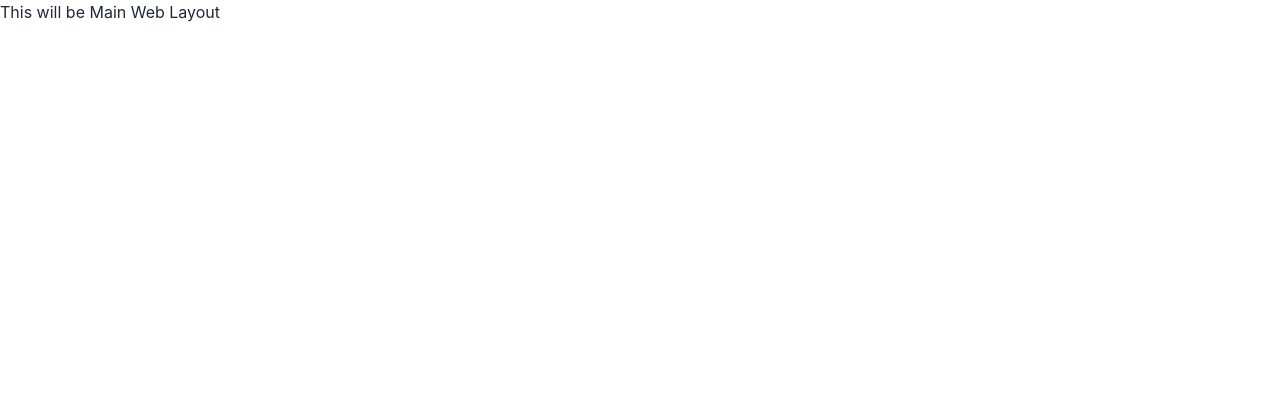
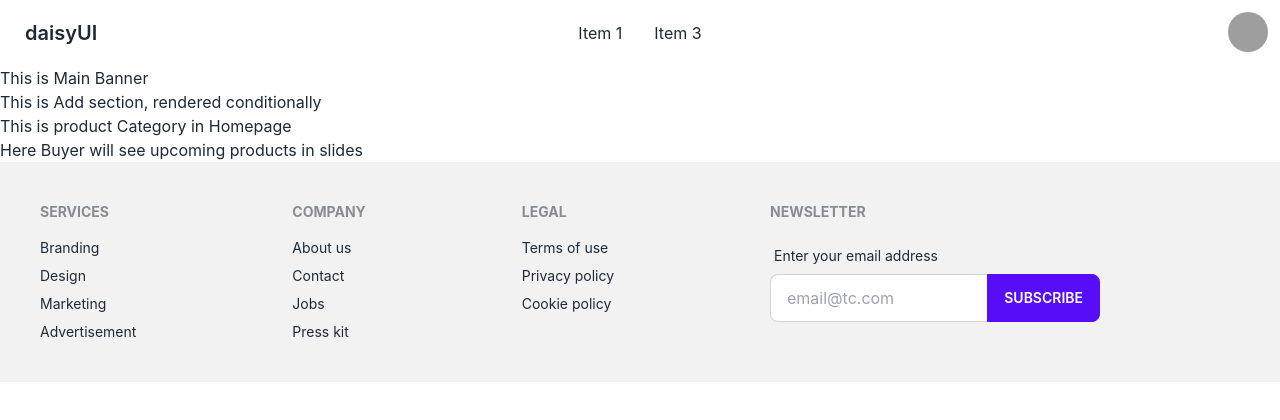
Before and after one commit to arifuddinraihan/time-craft-client, a React (Create React App) app: page / in a window 1280 px wide. Shown: the top 420 px of the page. Built offline with nearby package versions, Linux system fonts and the light colour scheme; no server answers; grey boxes are pictures that could not be loaded; the HTML template or start-up script is replaced by a standard one.

Commit message:
addes navbar, banner, adSection, category section, upcoming product section, footer with newsletter

```diff
--- a/src/Layouts/MainLayout/MainLayout.js
+++ b/src/Layouts/MainLayout/MainLayout.js
@@ -1,9 +1,14 @@
 import React from 'react';
+import { Outlet } from 'react-router-dom';
+import Footer from '../../Pages/Shared/Footer/Footer';
+import Navbar from '../../Pages/Shared/Navbar/Navbar';
 
 const MainLayout = () => {
     return (
         <div>
-            <h2>This will be Main Web Layout</h2>
+            <Navbar></Navbar>
+            <Outlet></Outlet>
+            <Footer></Footer>
         </div>
     );
 };
--- /dev/null
+++ b/src/Pages/HomePage/AdSection/AdSection.js
@@ -0,0 +1,11 @@
+import React from 'react';
+
+const AdSection = () => {
+    return (
+        <div>
+            <h2>This is Add section, rendered conditionally</h2>
+        </div>
+    );
+};
+
+export default AdSection;
--- /dev/null
+++ b/src/Pages/HomePage/CategorySection/CategorySection.js
@@ -0,0 +1,11 @@
+import React from 'react';
+
+const CategorySection = () => {
+    return (
+        <div>
+            <h2>This is product Category in Homepage</h2>
+        </div>
+    );
+};
+
+export default CategorySection;
--- /dev/null
+++ b/src/Pages/HomePage/HomePageLayout/HomePageLayout.js
@@ -0,0 +1,18 @@
+import React from 'react';
+import AdSection from '../AdSection/AdSection';
+import CategorySection from '../CategorySection/CategorySection';
+import MainBanner from '../MainBanner/MainBanner';
+import UpcomingProducts from '../UpcomingProducts/UpcomingProducts';
+
+const HomePageLayout = () => {
+    return (
+        <div className='container mx-auto'>
+            <MainBanner></MainBanner>
+            <AdSection></AdSection>
+            <CategorySection></CategorySection>
+            <UpcomingProducts></UpcomingProducts>
+        </div>
+    );
+};
+
+export default HomePageLayout;
--- /dev/null
+++ b/src/Pages/HomePage/MainBanner/MainBanner.js
@@ -0,0 +1,11 @@
+import React from 'react';
+
+const MainBanner = () => {
+    return (
+        <div>
+            <h2>This is Main Banner</h2>
+        </div>
+    );
+};
+
+export default MainBanner;
--- /dev/null
+++ b/src/Pages/HomePage/UpcomingProducts/UpcomingProducts.js
@@ -0,0 +1,11 @@
+import React from 'react';
+
+const UpcomingProducts = () => {
+    return (
+        <div>
+            <h2>Here Buyer will see upcoming products in slides</h2>
+        </div>
+    );
+};
+
+export default UpcomingProducts;
--- a/src/Pages/Shared/Footer/Footer.js
+++ b/src/Pages/Shared/Footer/Footer.js
@@ -2,7 +2,8 @@ import React from 'react';
 
 const Footer = () => {
     return (
-        <footer className="footer p-10 bg-base-200 text-base-content">
+        <footer className="bg-base-200">
+            <div className='container mx-auto footer p-10 text-base-content"'>
             <div>
                 <span className="footer-title">Services</span>
                 <a className="link link-hover">Branding</a>
@@ -25,15 +26,16 @@ const Footer = () => {
             </div>
             <div>
                 <span className="footer-title">Newsletter</span>
-                <div className="form-control w-80">
+                <div className="form-control">
                     <label className="label">
                         <span className="label-text">Enter your email address</span>
                     </label>
                     <div className="relative">
-                        <input type="text" placeholder="username@site.com" className="input input-bordered w-full pr-16" />
+                        <input type="text" placeholder="email@tc.com" className="input input-bordered w-full pr-16" />
                         <button className="btn btn-primary absolute top-0 right-0 rounded-l-none">Subscribe</button>
                     </div>
                 </div>
+            </div>
             </div>
         </footer>
     );
--- a/src/Pages/Shared/Navbar/Navbar.js
+++ b/src/Pages/Shared/Navbar/Navbar.js
@@ -2,24 +2,15 @@ import React from 'react';
 
 const Navbar = () => {
     return (
-        <div className="navbar bg-base-100">
+        <div className='bg-base-100'>
+            <div className="navbar container mx-auto">
                 <div className="navbar-start">
                     <div className="dropdown">
                         <label tabIndex={0} className="btn btn-ghost lg:hidden">
                             <svg xmlns="http://www.w3.org/2000/svg" className="h-5 w-5" fill="none" viewBox="0 0 24 24" stroke="currentColor"><path strokeLinecap="round" strokeLinejoin="round" strokeWidth="2" d="M4 6h16M4 12h8m-8 6h16" /></svg>
                         </label>
-                    <ul tabIndex={0} className="menu menu-compact dropdown-content mt-3 p-2 shadow bg-base-100 rounded-box w-52">
+                        <ul tabIndex={0} className="menu menu-compact dropdown-content mt-3 p-2 shadow bg-base-100 bg-opacity-90 rounded-box w-52">
                             <li><a>Item 1</a></li>
-                        <li tabIndex={0}>
-                            <a className="justify-between">
-                                Parent
-                                <svg className="fill-current" xmlns="http://www.w3.org/2000/svg" width="24" height="24" viewBox="0 0 24 24"><path d="M8.59,16.58L13.17,12L8.59,7.41L10,6L16,12L10,18L8.59,16.58Z" /></svg>
-                            </a>
-                            <ul className="p-2">
-                                <li><a>Submenu 1</a></li>
-                                <li><a>Submenu 2</a></li>
-                            </ul>
-                        </li>
                             <li><a>Item 3</a></li>
                         </ul>
                     </div>
@@ -28,21 +19,22 @@ const Navbar = () => {
                 <div className="navbar-center hidden lg:flex">
                     <ul className="menu menu-horizontal p-0">
                         <li><a>Item 1</a></li>
-                    <li tabIndex={0}>
-                        <a>
-                            Parent
-                            <svg className="fill-current" xmlns="http://www.w3.org/2000/svg" width="20" height="20" viewBox="0 0 24 24"><path d="M7.41,8.58L12,13.17L16.59,8.58L18,10L12,16L6,10L7.41,8.58Z" /></svg>
-                        </a>
-                        <ul className="p-2">
-                            <li><a>Submenu 1</a></li>
-                            <li><a>Submenu 2</a></li>
-                        </ul>
-                    </li>
                         <li><a>Item 3</a></li>
                     </ul>
                 </div>
                 <div className="navbar-end">
-                <a className="btn">Get started</a>
+                    <div className="dropdown dropdown-end">
+                        <label tabIndex={1} className="btn btn-ghost btn-circle avatar">
+                            <div className="w-10 rounded-full">
+                                <img src="https://placeimg.com/80/80/people" />
+                            </div>
+                        </label>
+                        <ul tabIndex={1} className="menu menu-compact dropdown-content mt-3 p-2 shadow bg-base-100 bg-opacity-90 rounded-box w-52">
+                            <li><a>Dashboard</a></li>
+                            <li><a>Logout</a></li>
+                        </ul>
+                    </div>
+                </div>
             </div>
         </div>
     );
```
Also changed, not shown: src/Routes/MainRoute/MainRoute.js (+7 -6 lines), src/assets/coffee.svg (deleted). Lines whose indentation alone changed are shown as unchanged.
